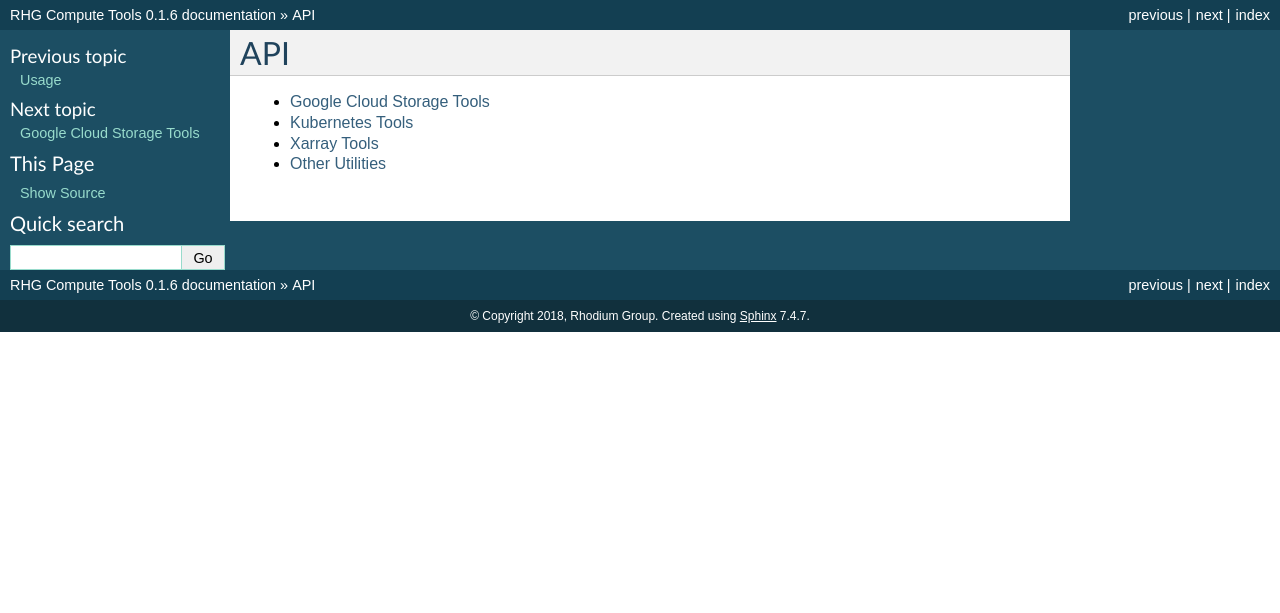
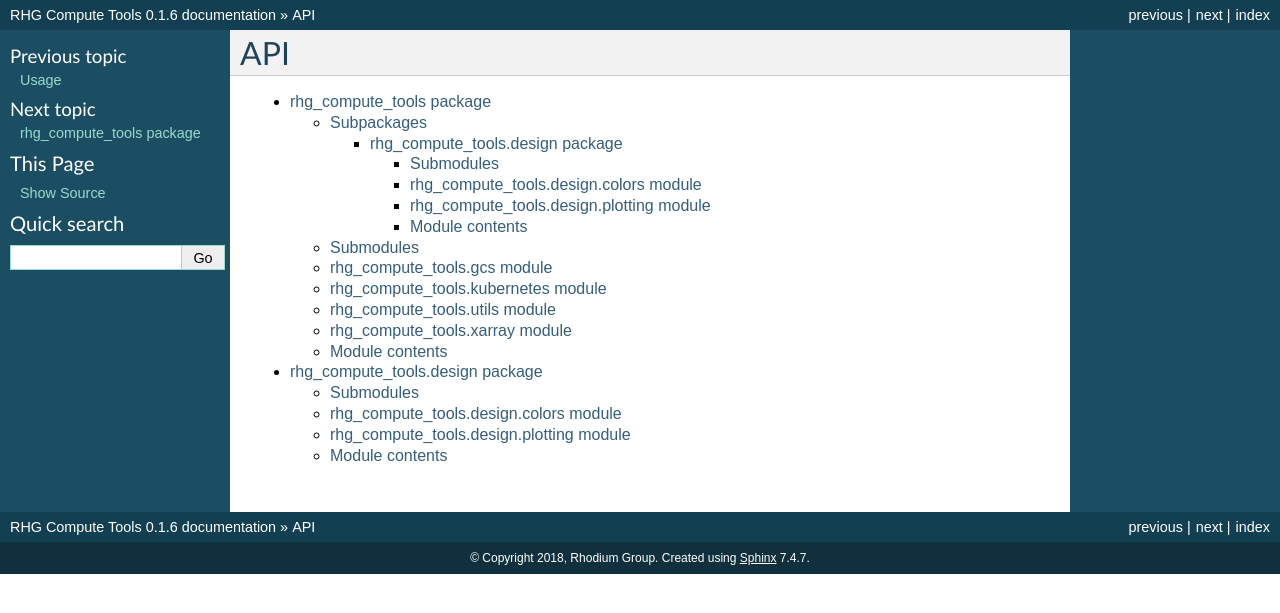
Before and after one commit to RhodiumGroup/rhg_compute_tools, a Sphinx documentation site: the page built from docs/modules.rst, in a window 1280 px wide. Shown: the top 613 px of the page. Built offline with Sphinx 7.4.7, drawn with Linux system fonts in a browser that asks for light colours.

Commit message:
update docs

```diff
--- a/docs/modules.rst
+++ b/docs/modules.rst
@@ -5,3 +5,4 @@
    :maxdepth: 4
 
    rhg_compute_tools
+   rhg_compute_tools.design
--- /dev/null
+++ b/docs/rhg_compute_tools.design.rst
@@ -0,0 +1,30 @@
+rhg\_compute\_tools.design package
+==================================
+
+Submodules
+----------
+
+rhg\_compute\_tools.design.colors module
+----------------------------------------
+
+.. automodule:: rhg_compute_tools.design.colors
+    :members:
+    :undoc-members:
+    :show-inheritance:
+
+rhg\_compute\_tools.design.plotting module
+------------------------------------------
+
+.. automodule:: rhg_compute_tools.design.plotting
+    :members:
+    :undoc-members:
+    :show-inheritance:
+
+
+Module contents
+---------------
+
+.. automodule:: rhg_compute_tools.design
+    :members:
+    :undoc-members:
+    :show-inheritance:
--- a/docs/rhg_compute_tools.rst
+++ b/docs/rhg_compute_tools.rst
@@ -1,32 +1,53 @@
+rhg\_compute\_tools package
+===========================
 
-Google Cloud Storage Tools
-==========================
+Subpackages
+-----------
+
+.. toctree::
+
+    rhg_compute_tools.design
+
+Submodules
+----------
+
+rhg\_compute\_tools.gcs module
+------------------------------
 
 .. automodule:: rhg_compute_tools.gcs
     :members:
     :undoc-members:
     :show-inheritance:
 
-Kubernetes Tools
-================
+rhg\_compute\_tools.kubernetes module
+-------------------------------------
 
 .. automodule:: rhg_compute_tools.kubernetes
     :members:
     :undoc-members:
     :show-inheritance:
 
-Xarray Tools
-============
+rhg\_compute\_tools.utils module
+--------------------------------
+
+.. automodule:: rhg_compute_tools.utils
+    :members:
+    :undoc-members:
+    :show-inheritance:
+
+rhg\_compute\_tools.xarray module
+---------------------------------
 
 .. automodule:: rhg_compute_tools.xarray
     :members:
     :undoc-members:
     :show-inheritance:
 
-Other Utilities
-===============
 
-.. automodule:: rhg_compute_tools.utils
+Module contents
+---------------
+
+.. automodule:: rhg_compute_tools
     :members:
     :undoc-members:
     :show-inheritance:
```
